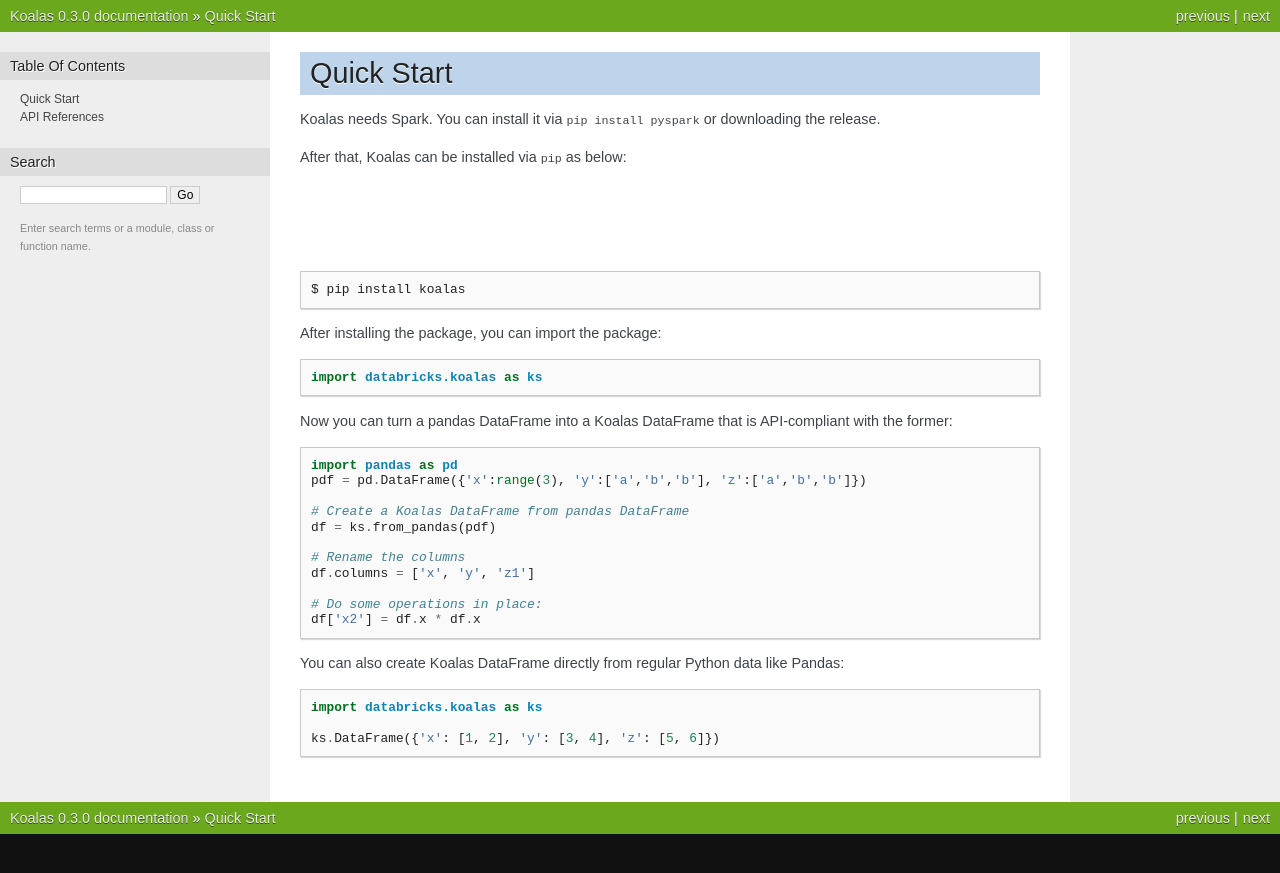
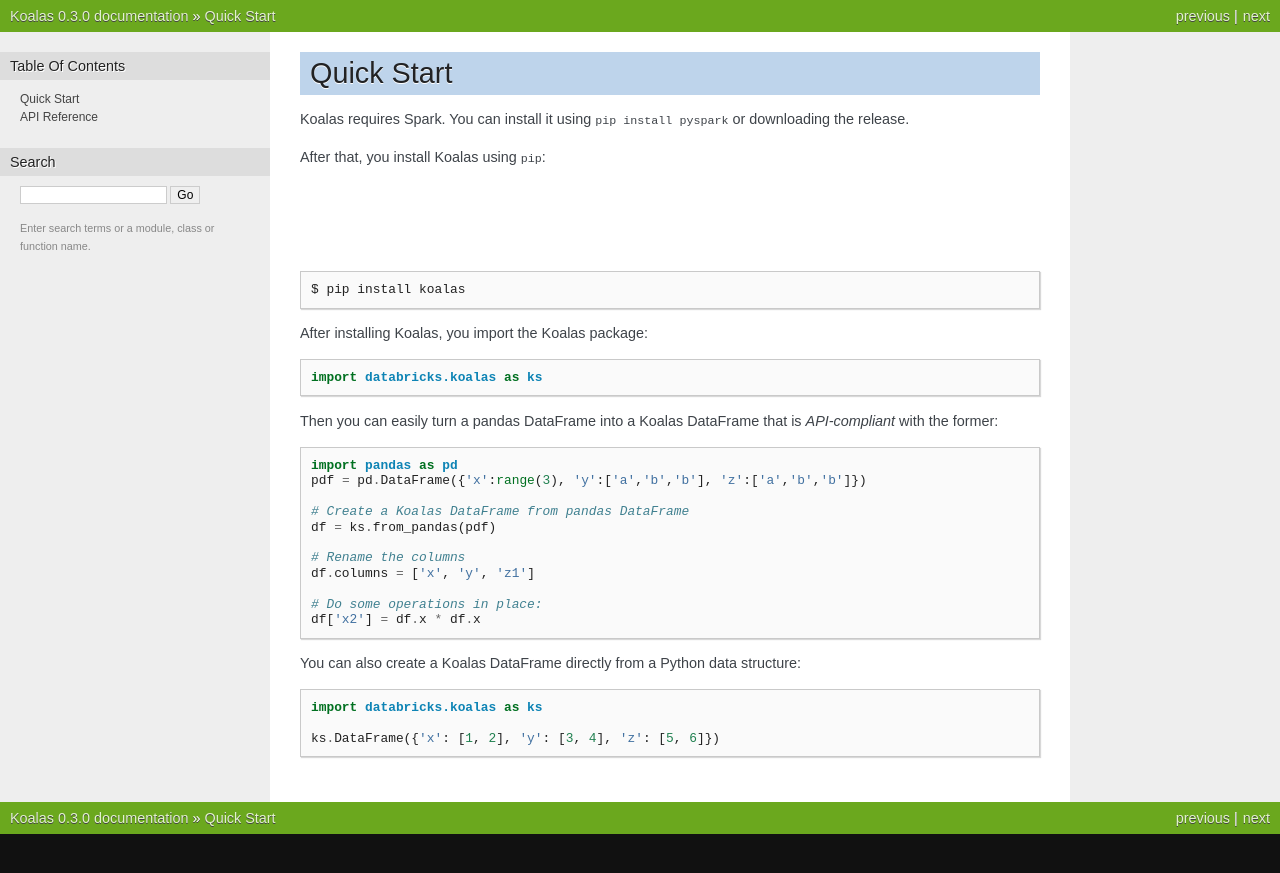
Before and after one commit to rising-star92/databricks-koalas, a Sphinx documentation site: the page built from docs/source/quickstart.rst, in a window 1280 px wide. Shown: the top 873 px of the page. Built offline with Sphinx 7.4.7, drawn with Linux system fonts in a browser that asks for light colours; the version number is read from the project's files by our own code.

Commit message:
Edit intro docs. (#265)

```diff
--- a/docs/source/quickstart.rst
+++ b/docs/source/quickstart.rst
@@ -1,23 +1,21 @@
 Quick Start
 ===========
 
-Koalas needs Spark. You can install it via ``pip install pyspark`` or downloading the release.
+Koalas requires Spark. You can install it using ``pip install pyspark`` or downloading the release.
 
-After that, Koalas can be installed via ``pip`` as below:
+After that, you install Koalas using ``pip``:
 
 .. code-block:: bash
 
     $ pip install koalas
 
-
-After installing the package, you can import the package:
+After installing Koalas, you import the Koalas package:
 
 .. code-block:: python
 
     import databricks.koalas as ks
 
-
-Now you can turn a pandas DataFrame into a Koalas DataFrame that is API-compliant with the former:
+Then you can easily turn a pandas DataFrame into a Koalas DataFrame that is `API-compliant` with the former:
 
 .. code-block:: python
 
@@ -33,7 +31,7 @@ Now you can turn a pandas DataFrame into a Koalas DataFrame that is API-complian
     # Do some operations in place:
     df['x2'] = df.x * df.x
 
-You can also create Koalas DataFrame directly from regular Python data like Pandas:
+You can also create a Koalas DataFrame directly from a Python data structure:
 
 .. code-block:: python
 
--- a/docs/source/reference/index.rst
+++ b/docs/source/reference/index.rst
@@ -1,4 +1,4 @@
-API References
+API Reference
 ============================================
 
 .. toctree::
```
Also changed, not shown: docs/source/index.rst (+4 -4 lines).
